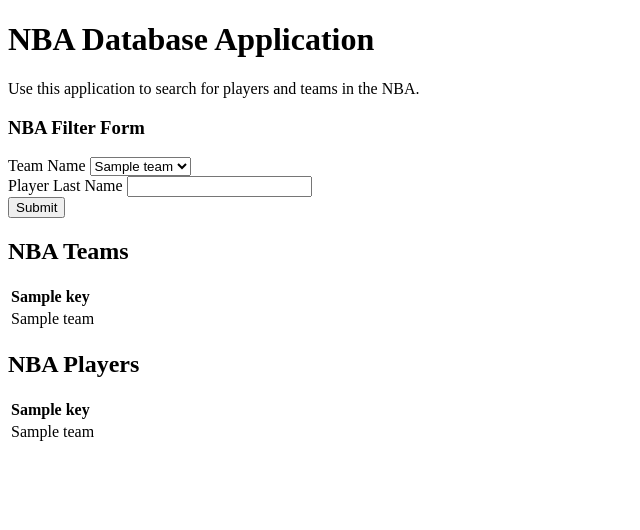
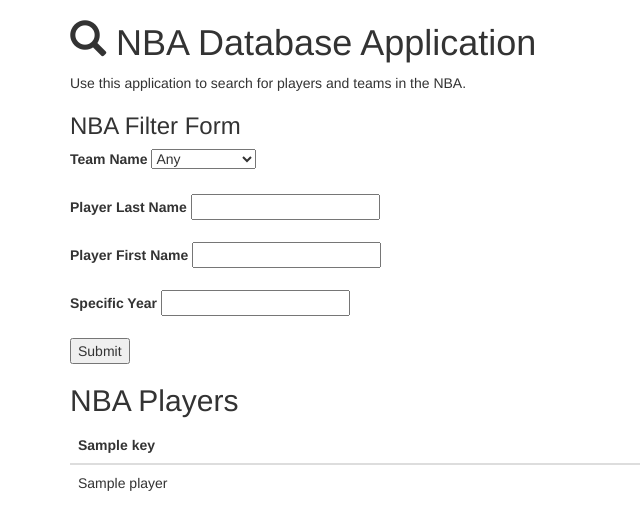
Before and after one commit to ClydeDrexler22/nbapython, a Flask app: template templates/main.html in a window 1280 px wide. Shown: the top 530 px of the page, without its empty margins (0-640 px from the left). Run offline with Flask 2, Linux system fonts and the light colour scheme; the template is opened without the code that fills it: most values are stand-ins (such as "Sample title", 1, 10 or a date in 2020); some libraries are stand-ins or nearby versions.

Commit message:
add filter placeholders

```diff
--- a/help.txt
+++ b/help.txt
@@ -13,6 +13,6 @@
 Getting Started
 1. Run in virtual environment by opening project
 root in command line and typing
-\venv\scripts\activate
+venv\scripts\activate
 2. Run python server to serve application
 python server.py
--- a/server.py
+++ b/server.py
@@ -12,32 +12,55 @@
 def index():
 	return 'Welcome to the app.  Go to /query for the application home page.'
 
-def filterByTeamName(teams,theTeam):
-        result = False
+def filterByTeamName(players,theTeam):
+        result = []
         if (theTeam != False):
         #return ateam
-                for team in teams:
-                        if theTeam == team['name']:
-                                result = team
-                                break
+                for player in players:
+                        if( not 'team_name' in player ):
+                                continue
+
+                        if theTeam == player['team_name']:
+                                result.append(player)
         else:
-                return False
+                return players
 
         if result:
-                return [result]
+                return result
 
-def filterByPlayerName(players, thePlayer):
-        result = False
-        if (thePlayer != False):
+def filterByPlayerLastName(players, lastName):
+        result = []
+        if (lastName != False):
                 for player in players:
-                        if thePlayer == player['lastname']:
-                                result = player
-                                break
+                        if lastName == player['lastname']:
+                                result.append(player)
         else:
-                return False
+                return players
 
         if result:
-                return [result]
+                return result
+
+def filterByPlayerFirstName(players, firstName):
+        result = []
+        if(firstName != False):
+                #build query to filter by first name ['firstname']
+                result = players
+        else:
+                return players
+
+        if result:
+                return result
+
+def filterByYear(players, year):
+        result = []
+        if(year != False):
+                #build query to filter by year ['year']
+                result = players
+        else:
+                return players
+
+        if result:
+                return result
 
 @app.route('/query', methods=['POST', 'GET'])
 def query():
@@ -46,20 +69,41 @@
         teams = db.getTeams()
         players = db.getPlayers()
 
+		#combine players with their team
+        for player in players:
+                for team in teams:
+                    if player['team'] == team['team']:
+                        player['team_league'] = team['leag']
+                        player['team_location'] = team['location']
+                        player['team_name'] = team['name']
+
         #start with full teams and players
         filterteams = teams
         filterplayers = players
 
-        #filters
-        if( request.args.get('team', False) ):
-            filterteams = filterByTeamName(filterteams, request.args.get('team', False))
+        #TEAM NAME FILTER
+	team_name = request.args.get('team', False)
+        if( team_name ):
+                if( team_name != 'Any' ):
+                        filterplayers = filterByTeamName(filterplayers, team_name)
 
-        if( request.args.get('player_last_name', False) ):
-            filterplayers = filterByPlayerName(players, request.args.get('player_last_name', False))
+        #PLAYER LAST NAME
+	player_last_name = request.args.get('player_last_name', False)
+        if( player_last_name ):
+                filterplayers = filterByPlayerLastName(filterplayers, player_last_name)
+
+        #PLAYER FIRST NAME
+        player_first_name = request.args.get('player_first_name', False)
+        if( player_first_name ):
+                filterplayers = filterByPlayerFirstName(filterplayers, player_first_name)
+
+        #FILTER BY YEAR
+        player_year = request.args.get('player_year', False)
+        if( player_year ):
+                filterplayers = filterByYear(filterplayers, player_year)
 
         data = { 'teams' : teams, 'players' : players,
-                 'filteredTeams' : filterteams[:50],
-                 'filteredPlayers' : filterplayers[:50] }
+                 'filteredPlayers' : filterplayers[:100] }
 
         return render_template('main.html', data=data)
         #return json.dumps(filterteams)
--- a/templates/main.html
+++ b/templates/main.html
@@ -3,6 +3,8 @@
   <head>
     <meta charset="utf-8">
     <title>NBA Python</title>
+    <!-- Latest compiled and minified CSS -->
+    <link rel="stylesheet" href="https://maxcdn.bootstrapcdn.com/bootstrap/3.3.6/css/bootstrap.min.css" integrity="sha384-1q8mTJOASx8j1Au+a5WDVnPi2lkFfwwEAa8hDDdjZlpLegxhjVME1fgjWPGmkzs7" crossorigin="anonymous">
     <style>
       thead {
         text-align : left;
@@ -10,7 +12,8 @@
     </style>
   </head>
   <body>
-    <h1>NBA Database Application</h1>
+    <div class="container">
+      <h1><span class="glyphicon glyphicon-search"> </span> NBA Database Application</h1>
       <p>Use this application to search for players and teams in the NBA.</p>
 
       <h3>NBA Filter Form</h3>
@@ -18,44 +21,28 @@
         <label for="team">Team Name</label>
         <select name="team" id="teamName">
           <!--<option value='Celtics'>Celtics</option>-->
+          <option name="Any">Any</option>
           {% for team in data.teams %}
             <option name="{{team.name}}">{{team.name}}</option>
           {% endfor %}
         </select>
-      <br>
+        <br><br>
         <label for="player_last_name">Player Last Name</label>
-      <input type="text" name="player_last_name" id="lName"></select>
-      <br>
+        <input type="text" name="player_last_name" id="lName">
+        <br><br>
+        <label for="player_first_name">Player First Name</label>
+        <input type="text" name="player_first_name" id="fName">
+        <br><br>
+        <label for="year">Specific Year</label>
+        <input type="text" name="year" id="year">
+        <br><br>
         <input type="submit" value="Submit">
       </form>
 
-    <!-- teams flteredTeams -->
-    <h2>NBA Teams</h2>
-    <div id="teamTable">
-      <table>
-        <thead>
-          <tr>
-            {% for key, team in data.filteredTeams[0].iteritems() %}
-              <th>{{key}}</th>
-            {% endfor %}
-          </tr>
-        </thead>
-        <tbody>
-          {% for team in data.filteredTeams %}
-          <tr>
-              {% for key, val in team.iteritems() %}
-              <td>{{val}}</td>
-              {% endfor %}
-          </tr>
-          {% endfor %}
-        </tbody>
-      </table>
-    </div>
-
       <!-- players filteredPlayers -->
       <h2>NBA Players</h2>
-    <div id="playerTable">
-      <table>
+      <div id="playerTable" class="table-responsive">
+        <table class="table">
           <thead>
             <tr>
               {% for key, player in data.filteredPlayers[0].iteritems() %}
@@ -74,6 +61,6 @@
           </tbody>
         </table>
       </div>
-
+    </div>
   </body>
 </html>
```
Lines whose indentation alone changed are shown as unchanged.
